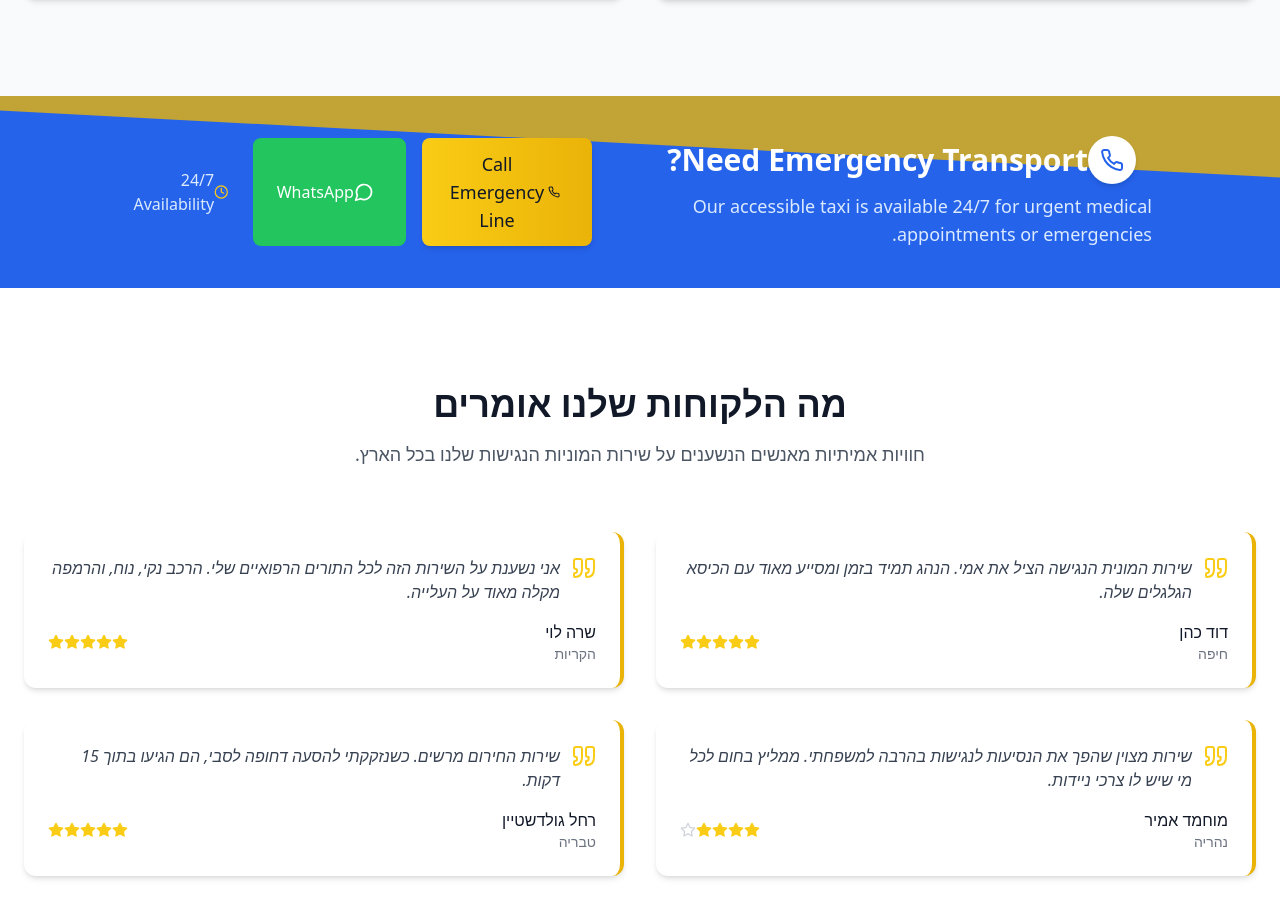
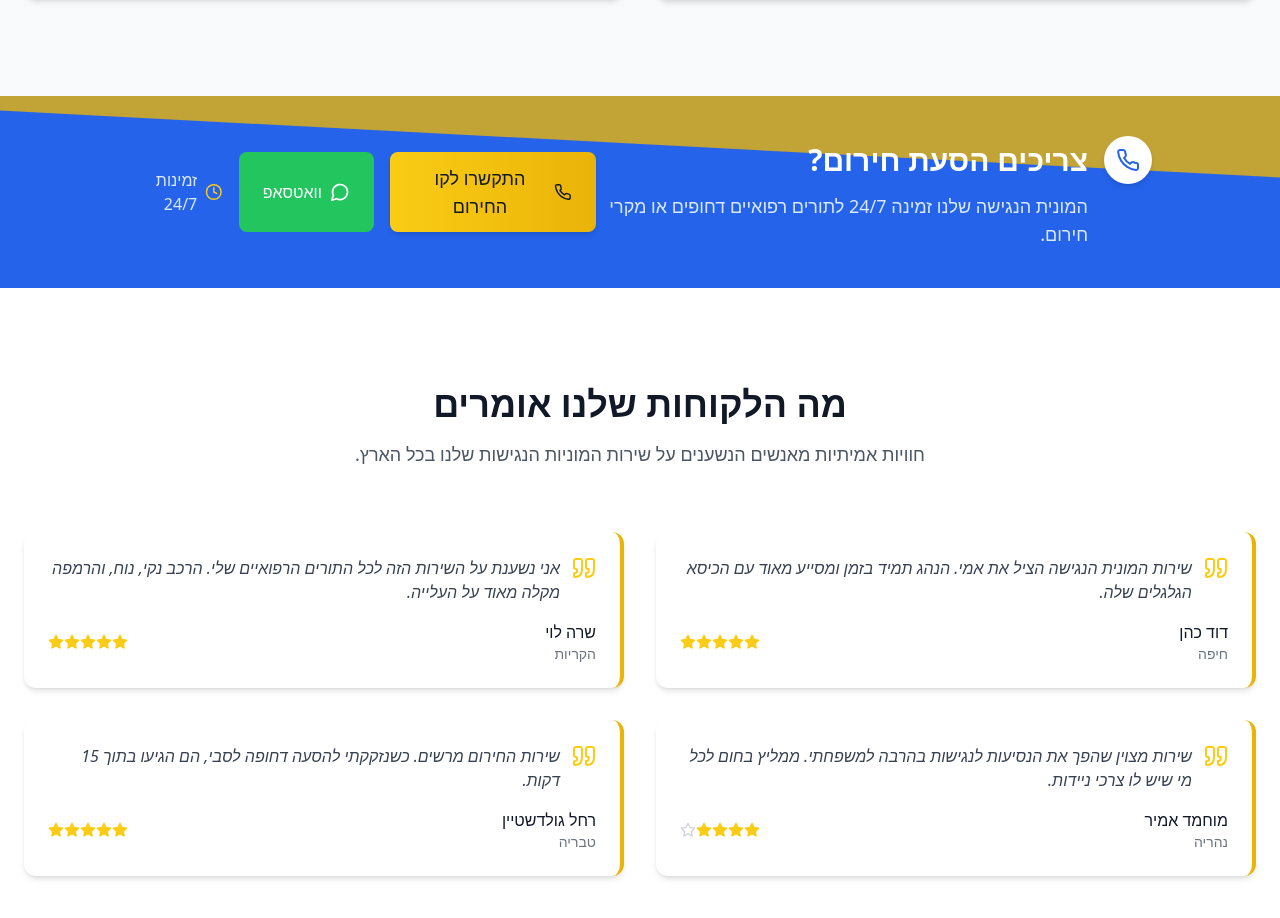
Before and after one commit to abudyha123/Johnny-TaxiDriver, a React (Vite) app: page / in a window 1280 px wide. Shown: the part 2463-3381 px from the top of the page. Built offline with nearby package versions, Linux system fonts and the light colour scheme.

Commit message:
Update EmergencyCallout.tsx

```diff
--- a/src/components/EmergencyCallout.tsx
+++ b/src/components/EmergencyCallout.tsx
@@ -1,8 +1,11 @@
 import React from 'react';
+import { useTranslation } from 'react-i18next';
 import Button from './ui/Button';
 import { Phone, Clock, MessageCircle } from 'lucide-react';
 
 const EmergencyCallout: React.FC = () => {
+  const { t } = useTranslation();
+
   return (
     <div className="bg-blue-600 text-white py-10 relative overflow-hidden">
       {/* Yellow diagonal element */}
@@ -13,13 +16,13 @@ const EmergencyCallout: React.FC = () => {
           <div className="flex flex-col md:flex-row md:items-center md:justify-between">
             <div className="mb-6 md:mb-0">
               <div className="flex items-center">
-                <div className="w-12 h-12 bg-white rounded-full flex items-center justify-center mr-4 shadow-md">
+                <div className="w-12 h-12 bg-white rounded-full flex items-center justify-center me-4 shadow-md">
                   <Phone className="text-blue-600" size={24} />
                 </div>
-                <h3 className="text-2xl md:text-3xl font-bold">Need Emergency Transport?</h3>
+                <h3 className="text-2xl md:text-3xl font-bold">{t('emergency.title')}</h3>
               </div>
-              <p className="text-blue-100 mt-2 md:text-lg pl-16">
-                Our accessible taxi is available 24/7 for urgent medical appointments or emergencies.
+              <p className="text-blue-100 mt-2 md:text-lg ps-16">
+                {t('emergency.subtitle')}
               </p>
             </div>
 
@@ -32,8 +35,8 @@ const EmergencyCallout: React.FC = () => {
                 }}
                 className="flex items-center justify-center"
               >
-                <Phone size={20} className="mr-2" />
-                Call Emergency Line
+                <Phone size={20} className="me-2" />
+                {t('emergency.callButton')}
               </Button>
               <a
                 href="https://wa.me/972545928999"
@@ -41,12 +44,12 @@ const EmergencyCallout: React.FC = () => {
                 rel="noopener noreferrer"
                 className="flex items-center justify-center bg-green-500 hover:bg-green-600 text-white px-6 py-3 rounded-lg font-medium transition-all duration-300 hover:shadow-lg hover:-translate-y-0.5"
               >
-                <MessageCircle size={20} className="mr-2" />
-                WhatsApp
+                <MessageCircle size={20} className="me-2" />
+                {t('emergency.whatsapp')}
               </a>
               <div className="hidden md:flex items-center text-blue-100">
-                <Clock size={20} className="mr-2 text-yellow-400" />
-                <span>24/7 Availability</span>
+                <Clock size={20} className="me-2 text-yellow-400" />
+                <span>{t('emergency.availability')}</span>
               </div>
             </div>
           </div>
```
